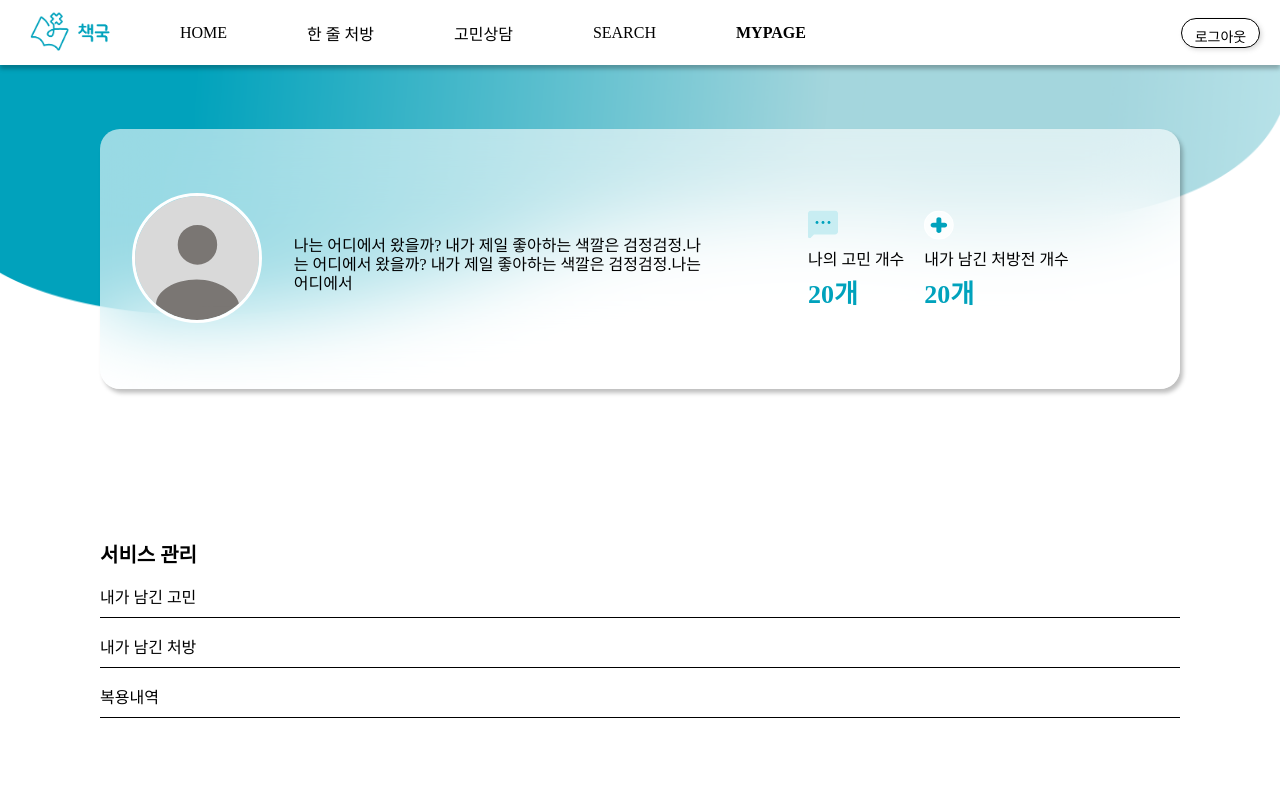
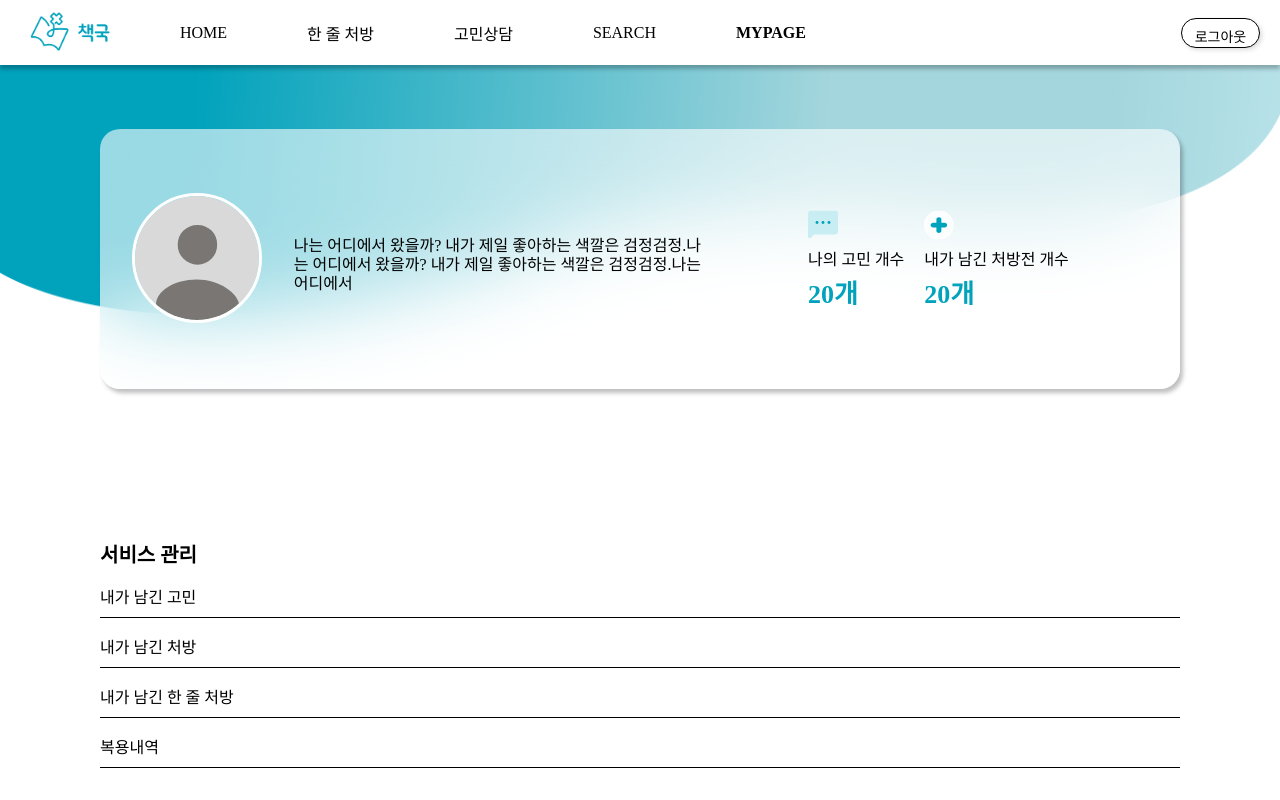
Before and after one commit to kw-bookmedicine/frontend, a React (Create React App) app: page /mypage in a window 1280 px wide. Shown: the top 800 px of the page. Built offline with nearby package versions, Linux system fonts and the light colour scheme; no server answers; a web font is replaced by a local one.

Commit message:
:art: Design: 내가 남긴 한 줄 처방 서비스 추가

```diff
--- a/src/pages/profile/Mypage.jsx
+++ b/src/pages/profile/Mypage.jsx
@@ -111,8 +111,9 @@ const Mypage = () => {
 					</div>
 					<div className="myPage_service_wrapper">
 						<div className="service_title">서비스 관리</div>
-						<div className="service_my_worry">내가 남긴 고민</div>
-						<div className="service_my_prescription">내가 남긴 처방</div>
+						<div className="service_my_list">내가 남긴 고민</div>
+						<div className="service_my_list">내가 남긴 처방</div>
+						<div className="service_my_list">내가 남긴 한 줄 처방</div>
 						<div onClick={handleModal} className="service_userReview_text">
 							복용내역
 						</div>
--- a/src/styles/Profile/MyPage.css
+++ b/src/styles/Profile/MyPage.css
@@ -150,8 +150,7 @@
 	line-height: normal;
 }
 
-.service_my_worry,
-.service_my_prescription,
+.service_my_list,
 .service_userReview_text,
 .service_userFeed_text,
 .info_myInfo_text {
```
